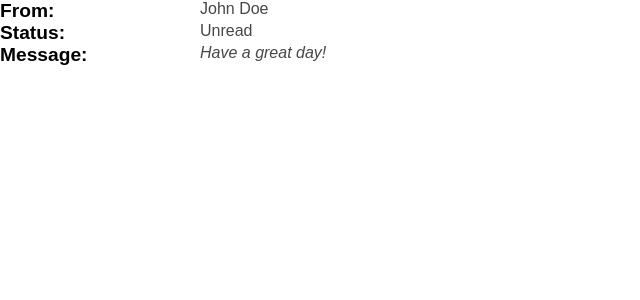
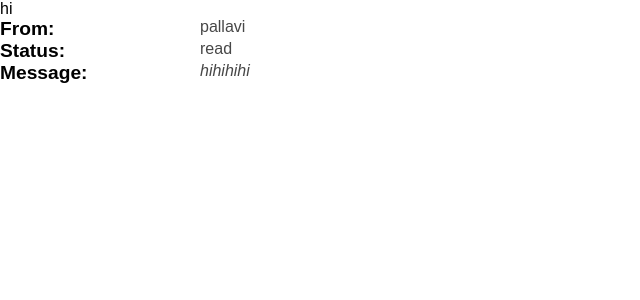
Before and after one commit to pallavihegde1/message-app, a React (Create React App) app: page / in a window 1280 px wide. Shown: the top 300 px of the page, without its empty margins (0-640 px from the left). Built offline with nearby package versions, Linux system fonts and the light colour scheme.

Commit message:
defining state and passing it as props to child components

```diff
--- a/src/App.js
+++ b/src/App.js
@@ -1,7 +1,7 @@
 import React, { Component } from 'react';
 import logo from './logo.svg';
 import './App.css';
-import MessageView from './Components/message-view'
+import MessageList from './Components/message-list'
 
 class App extends Component {
   render() {
@@ -11,7 +11,7 @@ class App extends Component {
       background: 'yellow'
     }
     return (
-      <MessageView/>
+      <MessageList/>
     );
   }
 }
--- /dev/null
+++ b/src/Components/message-list.js
@@ -0,0 +1,21 @@
+import React, {Component} from 'react';
+import MessageView from './message-view'
+
+class MessageList extends Component {
+  state = {
+    message: {
+      from: 'pallavi',
+      content: 'hihihihi',
+      status: 'read'
+    }
+  }
+  render(){
+    return(
+      <div>
+        <MessageView message={this.state.message}/>
+      </div>
+    );
+  }
+}
+
+export default MessageList
--- a/src/Components/message-view.js
+++ b/src/Components/message-view.js
@@ -2,19 +2,21 @@ import React, {Component} from 'react';
 
 class MessageView extends Component {
   render(){
+    console.log(this.props)
     return(
       <div className="container">
+        hi
           <div className="from">
               <span className="label">From: </span>
-              <span className="value">John Doe</span>
+              <span className="value">{this.props.message.from}</span>
           </div>
           <div className="status">
               <span className="label">Status: </span>
-              <span className="value"> Unread</span>
+              <span className="value">{this.props.message.status}</span>
           </div>
           <div className="message">
               <span className="label">Message: </span>
-              <span className="value">Have a great day!</span>
+              <span className="value">{this.props.message.content}</span>
           </div>
       </div>
     );
```
